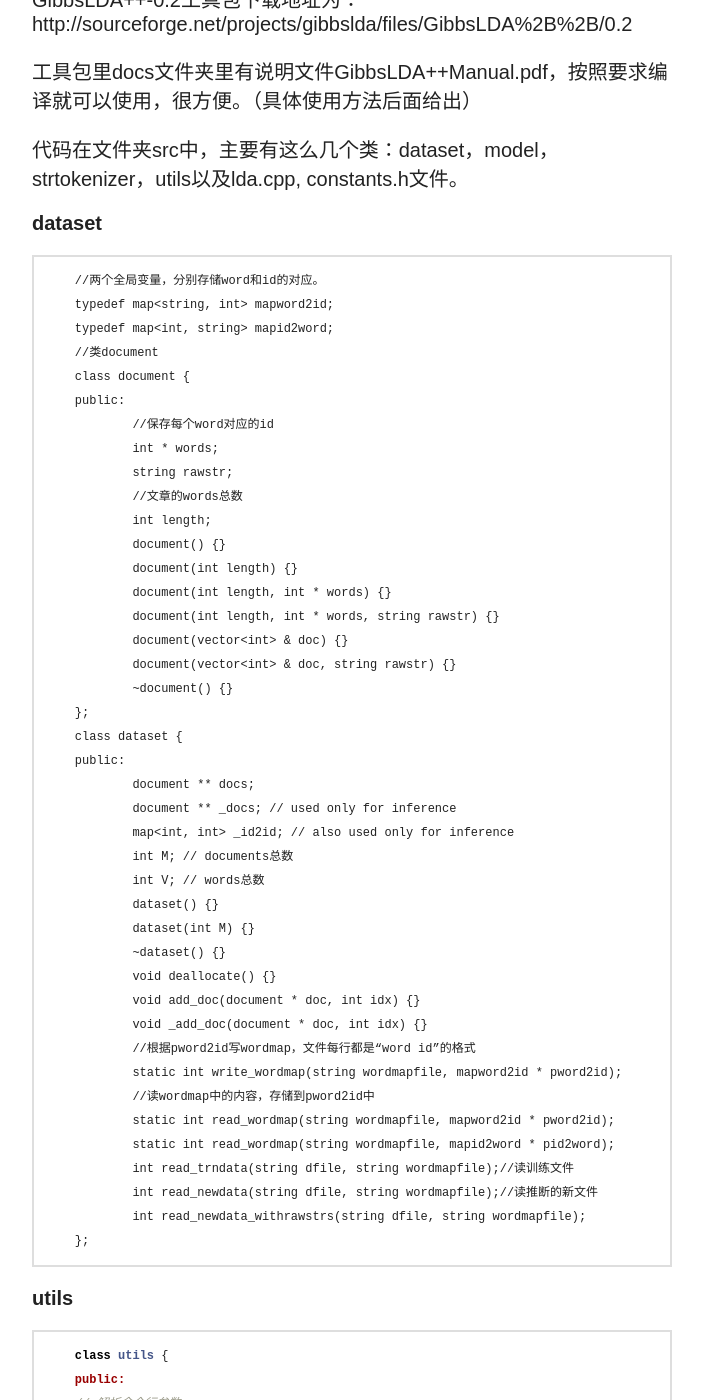
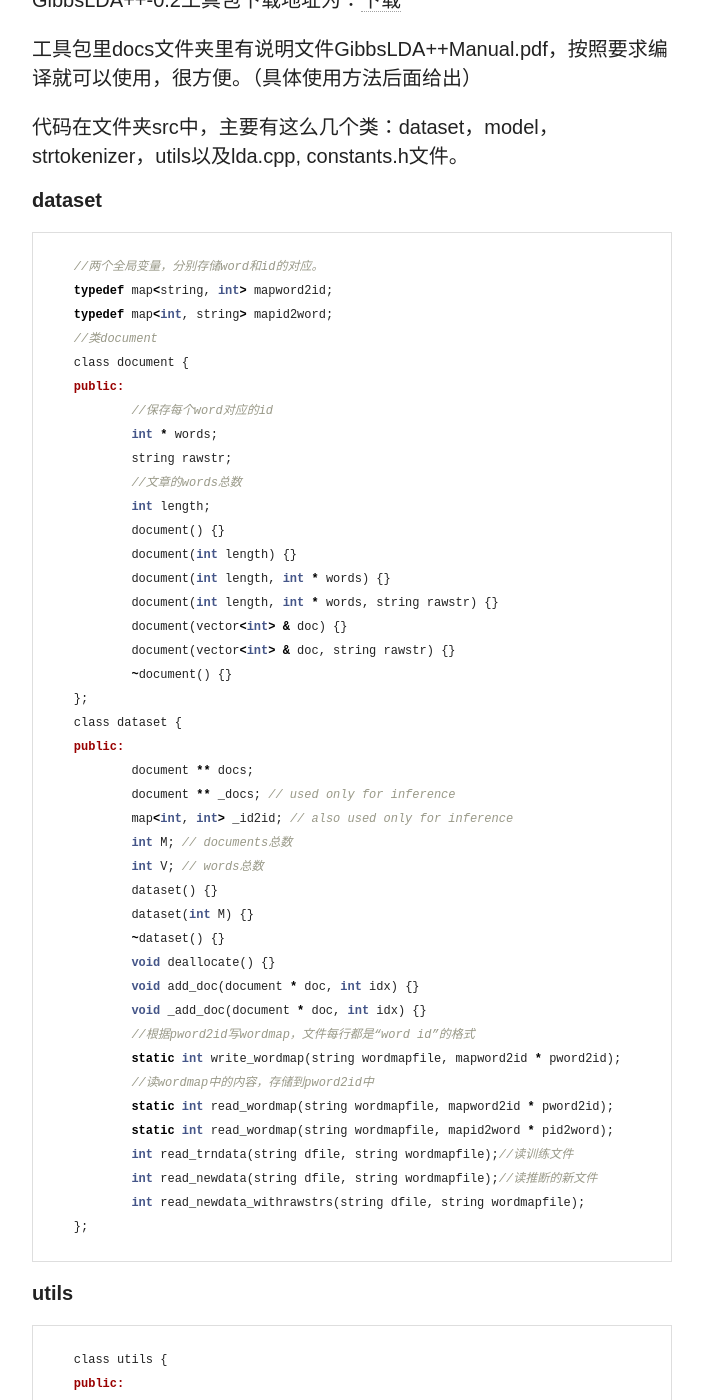
Before and after one commit to yimiwawa/yimiwawa.github.io, a Jekyll site: the page built from _posts/2014-03-26-LDA理解以及源码分析（二）.md, in a window 1280 px wide and 1400 px high, scrolled down 818 px. Shown: the whole window, without its empty margins (318-1021 px from the left). Built offline with Jekyll 4.4.1, drawn with Linux system fonts in a browser that asks for light colours; nearby versions of some CDN libraries; Markdown is read by kramdown in place of the engine named in the settings; comment, search, counter and statistics services are not loaded; some of the changed text lies outside the part shown.

Commit message:
LDA理解与分析

````diff
--- a/_posts/2014-03-26-LDA理解以及源码分析（二）.md
+++ b/_posts/2014-03-26-LDA理解以及源码分析（二）.md
@@ -24,8 +24,7 @@ LDA系列的讲解分多个博文给出，主要大纲如下：
 
 ## GibbsLDA++-0.2源码分析
 
-GibbsLDA++-0.2工具包下载地址为：
-http://sourceforge.net/projects/gibbslda/files/GibbsLDA%2B%2B/0.2
+GibbsLDA++-0.2工具包下载地址为：[下载](http://sourceforge.net/projects/gibbslda/files/GibbsLDA%2B%2B/0.2)
 
 工具包里docs文件夹里有说明文件GibbsLDA++Manual.pdf，按照要求编译就可以使用，很方便。（具体使用方法后面给出）
 
@@ -33,8 +32,7 @@ http://sourceforge.net/projects/gibbslda/files/GibbsLDA%2B%2B/0.2
 
 **dataset**
 
-
-```
+{% highlight c%}
     //两个全局变量，分别存储word和id的对应。
     typedef map<string, int> mapword2id;
     typedef map<int, string> mapid2word;
@@ -76,11 +74,11 @@ http://sourceforge.net/projects/gibbslda/files/GibbsLDA%2B%2B/0.2
 	    int read_newdata(string dfile, string wordmapfile);//读推断的新文件
 	    int read_newdata_withrawstrs(string dfile, string wordmapfile);
     };
-```
+{% endhighlight %}
 
 **utils**
 
-```cpp
+{% highlight c%}
     class utils {
     public:
     // 解析命令行参数
@@ -93,11 +91,11 @@ http://sourceforge.net/projects/gibbslda/files/GibbsLDA%2B%2B/0.2
     static void sort(vector<double> & probs, vector<int> & words);
     static void quicksort(vector<pair<int, double> > & vect, int left, int right);
     };
-```
+{% endhighlight %}
 
 **strtokenizer**
 
-```cpp
+{% highlight c%}
     class strtokenizer {
     protected:
         vector<string> tokens; //存储分后的词
@@ -110,11 +108,11 @@ http://sourceforge.net/projects/gibbslda/files/GibbsLDA%2B%2B/0.2
         void start_scan();   //idx = 0
         string token(int i);  // 返回tokens[i]的值
     };
-```
+{% endhighlight %}
 
 **model**类是最重要的类，实现核心代码
 
-```cpp
+{% highlight c%}
     class model {
     public:
         // fixed options
@@ -204,11 +202,11 @@ http://sourceforge.net/projects/gibbslda/files/GibbsLDA%2B%2B/0.2
         void compute_newtheta();
         void compute_newphi();
     };
-```
+{% endhighlight %}
 
 下面详细分析**estimate()**函数和**sampling()**函数
 
-```cpp
+{% highlight c%}
     void model::estimate() {
     if (twords > 0) {//如果要求输出主题下的词，则读wordmap文件排序后输出
 		dataset::read_wordmap(dir + wordmapfile, &id2word);
@@ -243,8 +241,9 @@ http://sourceforge.net/projects/gibbslda/files/GibbsLDA%2B%2B/0.2
     liter--;
     save_model(utils::generate_model_name(-1));
     }
-```
-```cpp
+{% endhighlight %}
+
+{% highlight c%}
     int model::sampling(int m, int n) {
     //采样算法，排除当前词，根据其他词的主题分布计算当前词的分布
     int topic = z[m][n];//获得当前主题
@@ -282,4 +281,4 @@ http://sourceforge.net/projects/gibbslda/files/GibbsLDA%2B%2B/0.2
     ndsum[m] += 1;
     return topic;
     }
-```
+{% endhighlight %}
````
